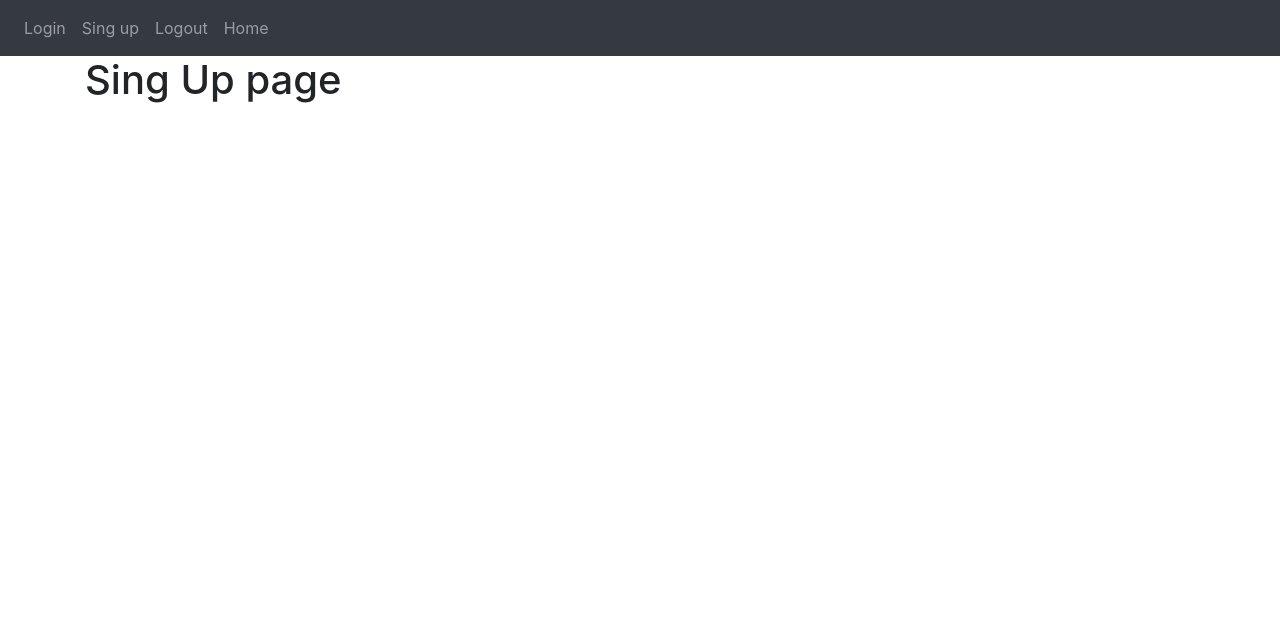
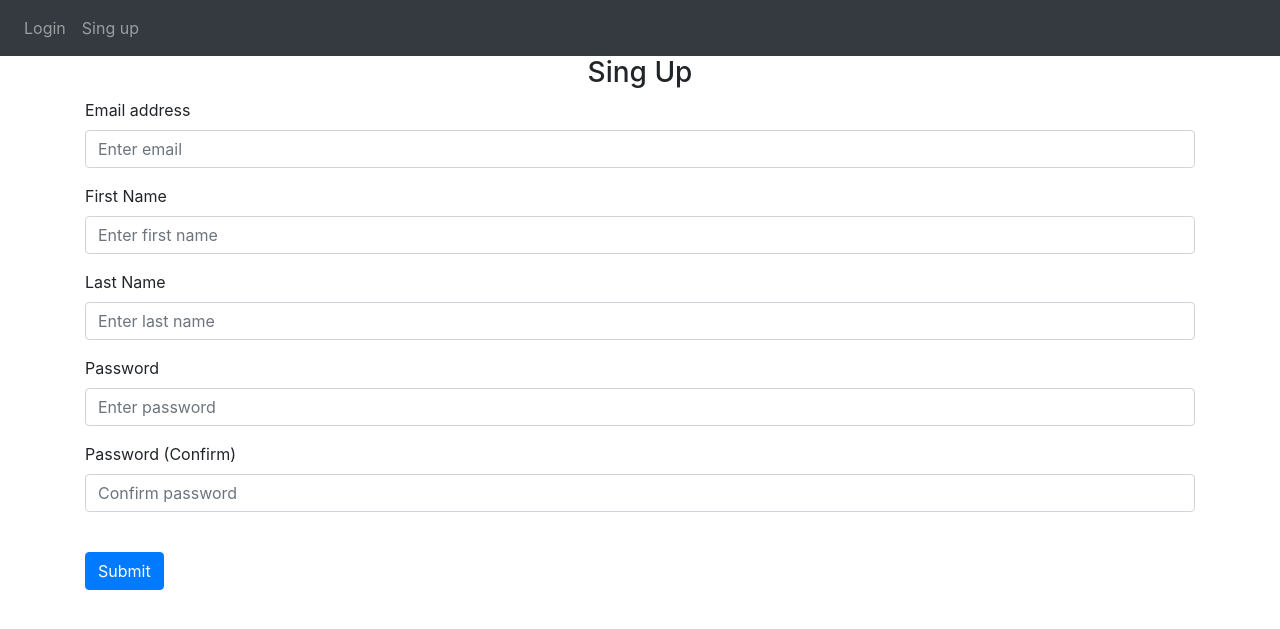
Before and after one commit to dmlv91/passVault, a Python web app: template web/templates/signup.html in a window 1280 px wide. Shown: the top 629 px of the page. Run offline with Jinja, Linux system fonts and the light colour scheme; the template is opened without the code that fills it, so the values that code supplies are empty; some libraries are stand-ins or nearby versions.

Commit message:
frontend structure

```diff
--- a/web/templates/base.html
+++ b/web/templates/base.html
@@ -25,13 +25,38 @@
         </Button>
         <div class="collapse navbar-collapse" id="navbar">
             <div class="navbar-nav">
+              {% if user.is_authenticated %}
+                <a class="nav-item nav-link" id="home" href="/">Home</a>
+                <a class="nav-item nav-link" id="logout" href="/logout">Logout</a>
+              {% else %}
                 <a class="nav-item nav-link" id="login" href="/login">Login</a>
                 <a class="nav-item nav-link" id="signUp" href="/sign-up">Sing up</a>
-                <a class="nav-item nav-link" id="logout" href="/logout">Logout</a>
-                <a class="nav-item nav-link" id="home" href="/">Home</a>
+              {% endif %}
             </div>
         </div>
     </nav>
+
+    {% with messages = get_flashed_messages(with_categories=true) %}
+    {% if messages %}
+      {% for category, message in messages %}
+      {% if category == 'error' %}
+      <div class="alert alert-danger alter-dismissable fade show" role="alert">
+        {{ message }}
+        <button type="button" class="close" data-dismiss="alert">
+        <span aria-hidden="true">&times;</span>
+        </button>
+      </div>
+      {% else %}
+      <div class="alert alert-success alter-dismissable fade show" role="alert">
+        {{ message }}
+        <button type="button" class="close" data-dismiss="alert">
+          <span aria-hidden="true">&times;</span>
+        </button>
+      </div>
+      {% endif %}
+      {% endfor %}
+    {% endif %}
+    {% endwith %}
     <div class="container">
       {% block content%}
       {% endblock %}
--- a/web/templates/signup.html
+++ b/web/templates/signup.html
@@ -1,5 +1,59 @@
 {% extends "base.html" %} {% block title %}Sign Up{% endblock %}
 
 {% block content %}
-<h1>Sing Up page</h1>
+<form method="post">
+    <h3 align="center">Sing Up</h3>
+    <div class="form-group">
+        <label for="email">Email address</label>
+        <input
+        type="email"
+        class="form-control"
+        id="email"
+        name="email"
+        placeholder="Enter email"
+        />
+    </div>
+    <div class="form-group">
+        <label for="firstName">First Name</label>
+        <input
+        type="text"
+        class="form-control"
+        id="firstName"
+        name="firstName"
+        placeholder="Enter first name"
+        />
+    </div>
+    <div class="form-group">
+        <label for="lastName">Last Name</label>
+        <input
+        type="text"
+        class="form-control"
+        id="lastName"
+        name="lastName"
+        placeholder="Enter last name"
+        />
+    </div>
+    <div class="form-group">
+        <label for="password1">Password</label>
+        <input
+        type="password"
+        class="form-control"
+        id="password1"
+        name="password1"
+        placeholder="Enter password"
+        />
+    </div>
+    <div class="form-group">
+        <label for="password2">Password (Confirm)</label>
+        <input
+        type="password"
+        class="form-control"
+        id="password2"
+        name="password2"
+        placeholder="Confirm password"
+        />
+    </div>
+    <br />
+    <button type="submit" class="btn btn-primary">Submit</button>
+</form>
 {% endblock %}
```
Also changed, not shown: web/__init__.py (+22 -0 lines), web/auth.py (+53 -6 lines), web/models.py (+18 -0 lines), web/templates/home.html (+13 -1 lines), web/templates/login.html (+25 -1 lines), web/views.py (+18 -3 lines).
